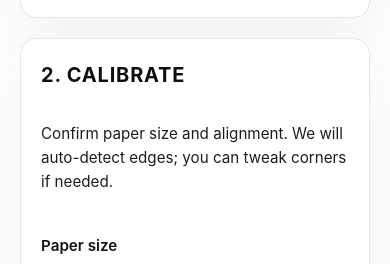
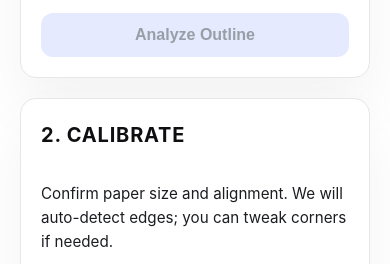
Before and after one commit to jesusroa1/GridFinium, a website: page frontend/index.html in a window 390 px wide. Shown: the part 580-844 px from the top of the page. Drawn offline with Linux system fonts and the light colour scheme.

Commit message:
Move analyze action into capture panel

```diff
--- a/frontend/index.html
+++ b/frontend/index.html
@@ -29,6 +29,9 @@
       <div class="preview" id="preview" hidden>
         <img id="preview-image" alt="Outline preview">
         <button type="button" id="clear-button">Clear</button>
+      </div>
+      <div class="capture-actions">
+        <button type="button" class="primary" disabled id="analyze-button">Analyze Outline</button>
       </div>
     </section>
 
@@ -64,9 +67,6 @@
   </main>
 
   <footer class="page-footer">
-    <div class="actions">
-      <button type="button" class="primary" disabled id="analyze-button">Analyze Outline</button>
-    </div>
     <p class="privacy-note">Your photo stays in the browser. Only derived dimensions will be sent to the backend.</p>
   </footer>
 
--- a/frontend/styles.css
+++ b/frontend/styles.css
@@ -157,6 +157,12 @@ a:hover {
 
 .preview button {
   justify-self: start;
+}
+
+.capture-actions {
+  display: flex;
+  flex-wrap: wrap;
+  gap: 0.75rem;
 }
 
 .calibration-controls {
@@ -350,11 +356,17 @@ button:not(:disabled):hover {
 
   .preview button,
   .actions button,
+  .capture-actions button,
   button.primary {
     width: 100%;
   }
 
   .actions {
+    width: 100%;
+    flex-direction: column;
+  }
+
+  .capture-actions {
     width: 100%;
     flex-direction: column;
   }
```
